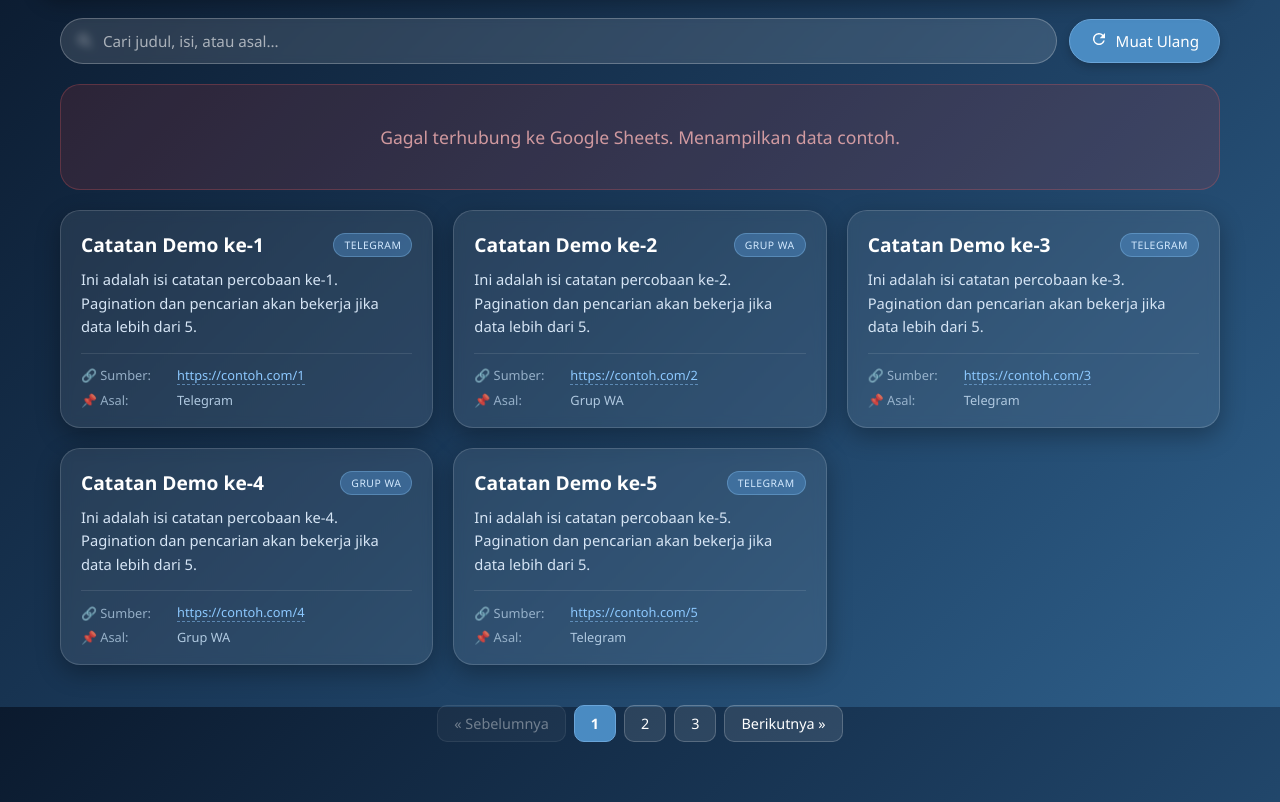
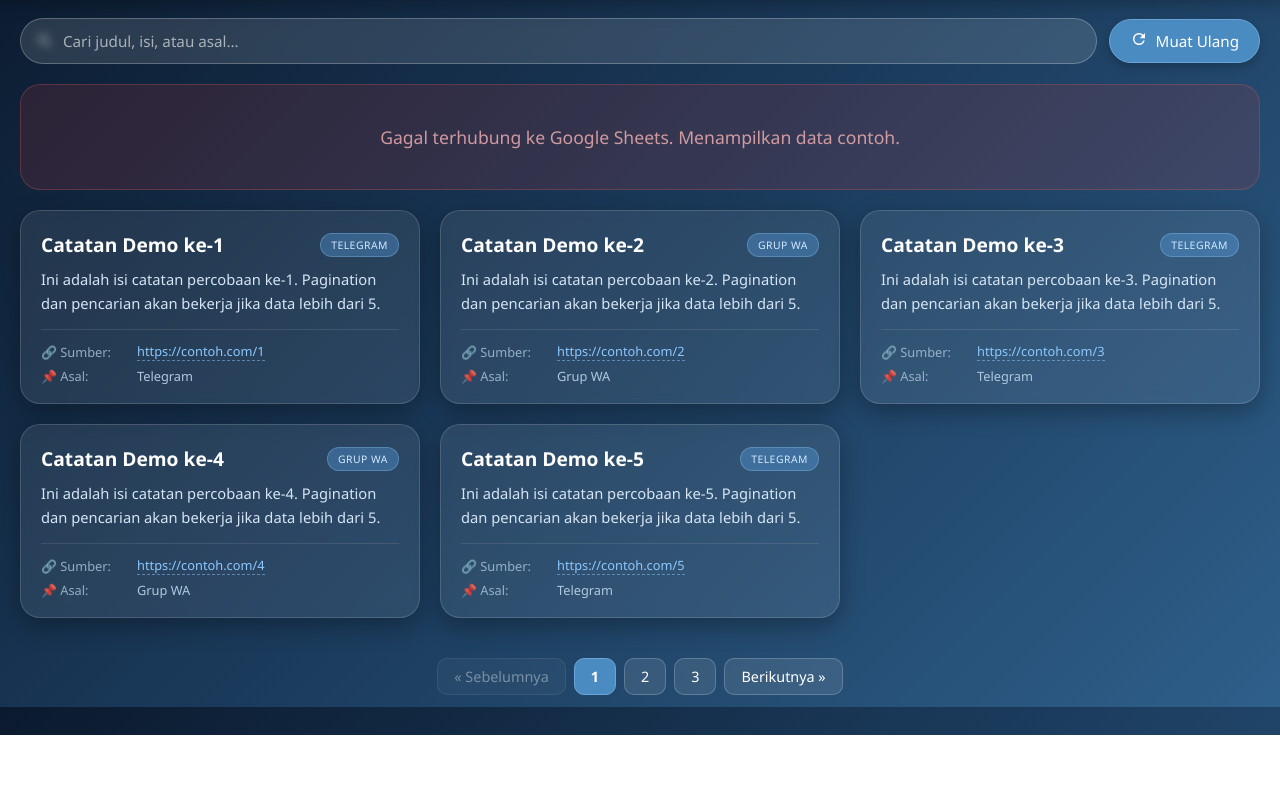
Before and after one commit to digiphamparikesit/cttn, a plain HTML site: page index.html in a window 1280 px wide. Shown: the part 93-895 px from the top of the page. After the commit the page ends 828 px from the top, so only its background shows below. Drawn offline with Linux system fonts and the light colour scheme; no server answers.

Commit message:
index.html

```diff
--- a/index.html
+++ b/index.html
@@ -24,8 +24,8 @@
 
         .app-container {
     width: 100%;
-            max-width: 1200px;
-            padding: 20px;
+    /* max-width dihapus agar mentok layar */
+    padding: 0; /* Padding dihapus agar menempel ke dinding layar */
     display: flex;
     flex-direction: column;
     gap: 20px;
@@ -131,7 +131,10 @@
     align-items: center;
     gap: 12px;
     flex-wrap: wrap;
+    padding: 0 20px; /* <-- TAMBAHKAN INI */
+    margin-top: 20px; /* Beri jarak dari header */
    }
+
 
         .search-container {
             flex: 1;
@@ -225,6 +228,7 @@
             grid-template-columns: repeat(auto-fill, minmax(340px, 1fr));
             gap: 20px;
             width: 100%;
+            padding: 0 20px;
         }
 
         .note-card {
```
Lines whose indentation alone changed are shown as unchanged.
